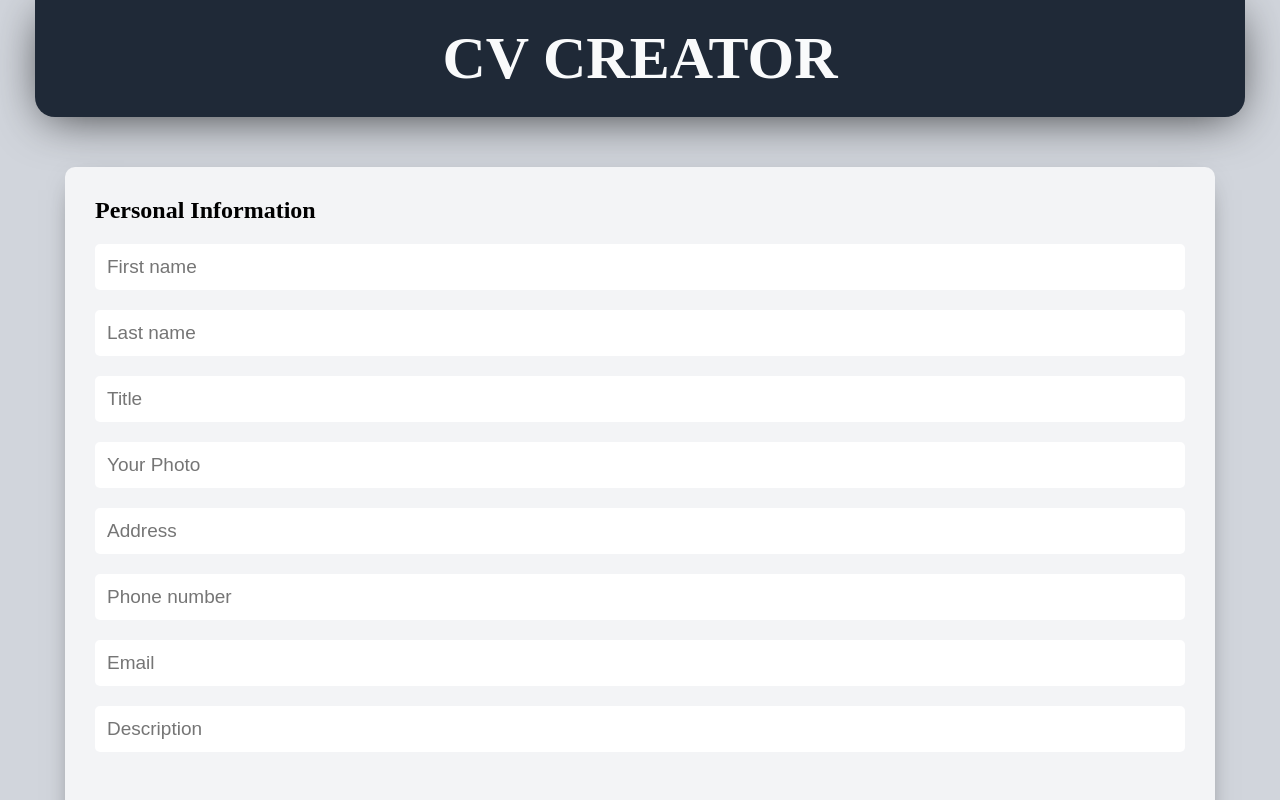
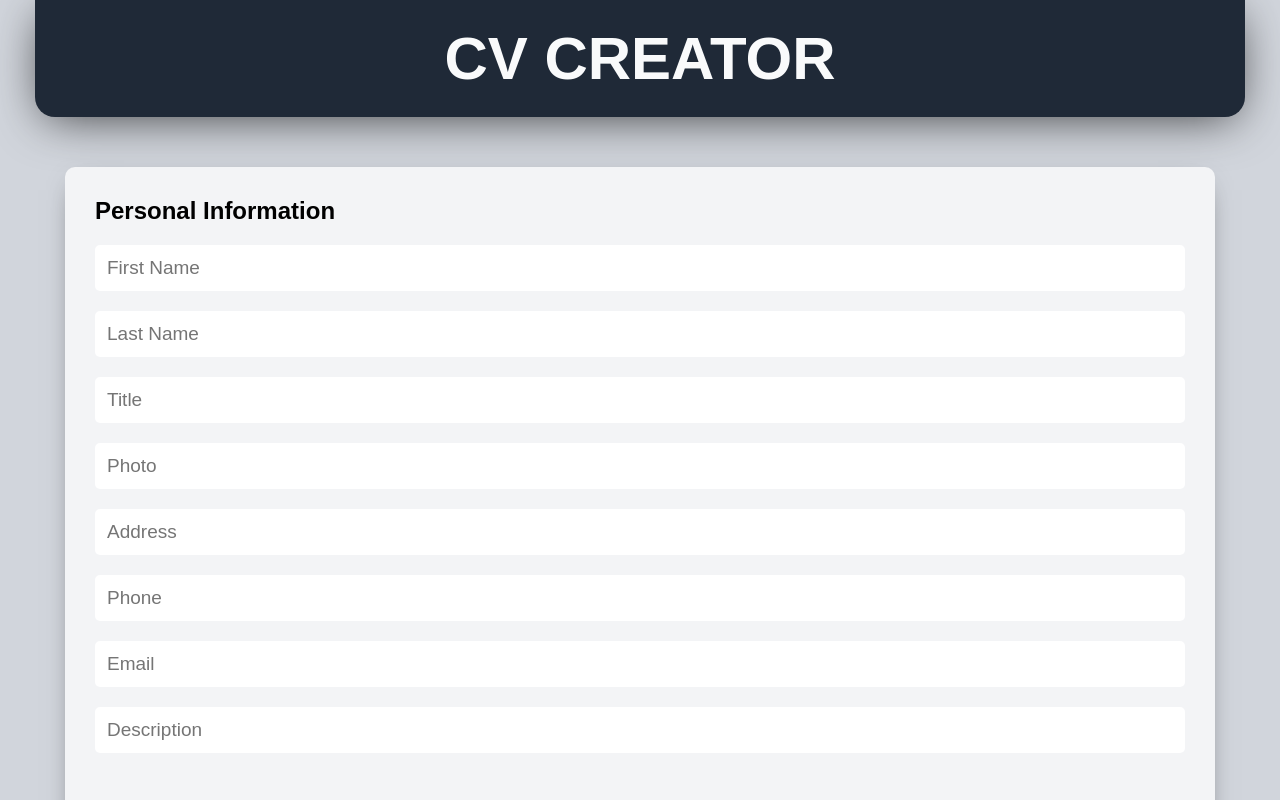
Before and after one commit to egorka193/cv-creator, a Vue app: page / in a window 1280 px wide. Shown: the top 800 px of the page. Built offline with nearby package versions, Linux system fonts and the light colour scheme; the HTML template or start-up script is replaced by a standard one.

Commit message:
Fix validation

```diff
--- a/src/App.vue
+++ b/src/App.vue
@@ -55,7 +55,7 @@ export default {
     const educations = ref([]);
 
     const changeGraph = (value, key) => {
-      console.log(value);
+      console.log(value, key);
       data.value[key] = value;
     };
     const searchPhoto = () => {
--- a/src/assets/base.css
+++ b/src/assets/base.css
@@ -4,6 +4,7 @@
   box-sizing: border-box;
   margin: 0;
   font-weight: normal;
+  font-family: Arial, Helvetica, sans-serif;
 }
 
 body {
--- a/src/components/InputText.vue
+++ b/src/components/InputText.vue
@@ -1,30 +1,42 @@
 <template>
   <div class="input-text">
-    <!-- <ValidateForm
-      @submit="onSubmit"
+    <input
+      :value="value"
+      :class="['input', errorMessage ? 'input-invalid' : '']"
+      :placeholder="placeholder"
+      type="text"
+      @input="onInput"
     >
-      <Field
-        type="email"
-        name="email"
-        :rules="validateEmail"
-      />
-      <ErrorMessage name="email" />
-    </ValidateForm> -->
-    <input
+    <span
+      class="error"
+    >
+      {{ errorMessage }}
+    </span>
+    <!-- <Field
+      :value="inputValue"
       class="input"
+      :placeholder="placeholder"
       type="text"
-      :placeholder="placeholder"
-      :value="inputValue"
+      :name="placeholder"
+      :rules="rule"
       @input="$emit('input', $event.target.value)"
-    >
-    <slot />
+    />
+    <ErrorMessage
+      class="error"
+      :name="placeholder"
+    /> -->
   </div>
 </template>
 
 <script>
+import { useField } from 'vee-validate';
 
 export default {
   props: {
+    rule: {
+      type: Function,
+      required: true,
+    },
     inputValue: {
       type: String,
       required: true,
@@ -33,29 +45,31 @@ export default {
       type: String,
       required: true,
     },
+    name: {
+      type: String,
+      required: false,
+      default: '',
+    },
   },
   emits: ['input'],
-  setup() {
-    const onSubmit = (values) => {
-      console.log(JSON.stringify(values, null, 2));
-    };
-    const validateEmail = (value) => {
-      // if the field is empty
-      if (!value) {
-        return 'This field is required';
-      }
-      // if the field is not a valid email
-      const regex = /^[A-Z0-9._%+-]+@[A-Z0-9.-]+\.[A-Z]{2,4}$/i;
-      if (!regex.test(value)) {
-        return 'This field must be a valid email';
-      }
-      // All is good
-      return true;
+  setup(props, context) {
+    const {
+      value,
+      errorMessage,
+      handleChange,
+    } = useField(props.name, props.rule, {
+      initialValue: props.inputValue,
+    });
+
+    const onInput = (val) => {
+      handleChange(val);
+      context.emit('input', val.target.value);
     };
 
     return {
-      onSubmit,
-      validateEmail,
+      value,
+      errorMessage,
+      onInput,
     };
   },
 };
@@ -69,7 +83,14 @@ export default {
   width: 100%;
   font-size: 19px;
 }
+.input-invalid{
+  border: 1px solid red;
+}
 .input-text{
   margin-bottom: 20px;
 }
+.error{
+  color: red;
+  font-size: 12px;
+}
 </style>
--- a/src/components/Questionnaire.vue
+++ b/src/components/Questionnaire.vue
@@ -3,16 +3,67 @@
     <h2 class="questionnaire__title">
       Personal Information
     </h2>
-      <!-- <InputText
-        :inputValue="inputsValues.firstName"
-        placeholder="First name"
-        @input="handleInput($event, 'firstName')"
-      > -->
     <ValidateForm
       class="questionnaire__inputs-wrapper"
       @submit="onSubmit"
     >
-      <div class="fields-wrapper">
+      <InputText
+        :inputValue="inputsValues.firstName"
+        placeholder="First Name"
+        :rule="validateValue"
+        name="firstValue"
+        @input="handleInput($event, 'firstName')"
+      />
+      <InputText
+        :inputValue="inputsValues.lastName"
+        placeholder="Last Name"
+        :rule="validateValue"
+        name="lastName"
+        @input="handleInput($event, 'lastName')"
+      />
+      <InputText
+        :inputValue="inputsValues.title"
+        placeholder="Title"
+        :rule="validateValue"
+        name="title"
+        @input="handleInput($event, 'title')"
+      />
+      <InputText
+        :inputValue="inputsValues.photo"
+        placeholder="Photo"
+        :rule="validateUrl"
+        name="photo"
+        @input="handleInput($event, 'photo')"
+      />
+      <InputText
+        :inputValue="inputsValues.address"
+        placeholder="Address"
+        :rule="validateValue"
+        name="address"
+        @input="handleInput($event, 'address')"
+      />
+      <InputText
+        :inputValue="inputsValues.phoneNumber"
+        placeholder="Phone"
+        :rule="validatePhoneNumber"
+        name="phoneNumber"
+        @input="handleInput($event, 'phoneNumber')"
+      />
+      <InputText
+        :inputValue="inputsValues.email"
+        placeholder="Email"
+        :rule="validateEmail"
+        name="email"
+        @input="handleInput($event, 'email')"
+      />
+      <InputText
+        :inputValue="inputsValues.description"
+        placeholder="Description"
+        :rule="validateDescription"
+        name="description"
+        @input="handleInput($event, 'description')"
+      />
+      <!-- <div class="fields-wrapper">
         <Field
           :inputValue="inputsValues.firstName"
           class="input"
@@ -131,44 +182,8 @@
           class="error"
           name="description"
         />
-      </div>
+      </div> -->
     </ValidateForm>
-      <!-- <InputText
-        :inputValue="inputsValues.lastName"
-        placeholder="Last name"
-        @input="handleInput($event, 'lastName')"
-      />
-      <InputText
-        :inputValue="inputsValues.title"
-        placeholder="Title"
-        @input="handleInput($event, 'title')"
-      />
-      <InputText
-        :inputValue="inputsValues.photo"
-        placeholder="Your photo"
-        @input="linkGenerate($event, 'photo')"
-      />
-      <InputText
-        :inputValue="inputsValues.address"
-        placeholder="Address"
-        @input="handleInput($event, 'address')"
-      />
-      <InputText
-        :inputValue="inputsValues.phoneNumber"
-        placeholder="Phone number"
-        @input="handleInput($event, 'phoneNumber')"
-      />
-      <InputText
-        :inputValue="inputsValues.email"
-        placeholder="Email"
-        @input="handleInput($event, 'email')"
-      />
-      <InputText
-        class="last-child"
-        :inputValue="inputsValues.description"
-        placeholder="Description"
-        @input="handleInput($event, 'description')"
-      /> -->
     <div class="questionnaire__title-wrapper">
       <h2 class="questionnaire__title">
         Experience
@@ -217,21 +232,26 @@
 </template>
 
 <script>
-import { Form as ValidateForm, Field, ErrorMessage } from 'vee-validate';
-// import InputText from './InputText.vue';
+import { Form as ValidateForm } from 'vee-validate';
 import CvButton from './CvButton.vue';
 import ExperienceForm from './ExperienceForm.vue';
 import EducationForm from './EducationForm.vue';
+import InputText from './InputText.vue';
+import {
+  validateEmail,
+  validateUrl,
+  validateValue,
+  validateDescription,
+  validatePhoneNumber,
+} from './utils/rules';
 
 export default {
   components: {
-    // InputText,
+    InputText,
     CvButton,
     ExperienceForm,
     EducationForm,
     ValidateForm,
-    Field,
-    ErrorMessage,
   },
   props: {
     inputsValues: {
@@ -262,53 +282,6 @@ export default {
     function onSubmit(values) {
       console.log(JSON.stringify(values, null, 2));
     }
-    const validateEmail = (value) => {
-      if (!value) {
-        return 'This field is required';
-      }
-      const regex = /^[A-Z0-9._%+-]+@[A-Z0-9.-]+\.[A-Z]{2,4}$/i;
-      if (!regex.test(value)) {
-        return 'This field must be a valid email';
-      }
-      return true;
-    };
-    const validateValue = (value) => {
-      if (!value) {
-        return 'This field is required';
-      }
-      return true;
-    };
-    const validateDescription = (value) => {
-      if (!value) {
-        return 'This field is required';
-      }
-      const str = value;
-      if (str.length < 50) {
-        return 'This field minimum allowed is 50 symbols';
-      }
-      return true;
-    };
-    const validatePhoneNumber = (value) => {
-      if (!value) {
-        return 'This field is required';
-      }
-      const regex = /^(\s*)?(\+)?([- _():=+]?\d[- _():=+]?){10,14}(\s*)?$/;
-      if (!regex.test(value)) {
-        return 'This field must be a valid phone';
-      }
-      return true;
-    };
-    const validateUrl = (value) => {
-      if (!value) {
-        return 'This field is required';
-      }
-      // eslint-disable-next-line max-len, no-useless-escape
-      const regex = /https?:\/\/(www\.)?[-a-zA-Z0-9@:%._\+~#=]{2,256}\.[a-z]{2,4}\b([-a-zA-Z0-9@:%_\+.~#?&//=]*)/;
-      if (!regex.test(value)) {
-        return 'This field must be a valid URL';
-      }
-      return true;
-    };
     const handleInput = (value, key) => {
       console.log(value, key);
       context.emit('handleInput', value, key);
@@ -352,12 +325,12 @@ export default {
       clickOnReset,
       linkGenerate,
       generatePdf,
+      onSubmit,
       validateEmail,
+      validateUrl,
       validateValue,
-      validateUrl,
-      onSubmit,
+      validateDescription,
       validatePhoneNumber,
-      validateDescription,
     };
   },
 };
@@ -401,12 +374,4 @@ export default {
   width: 100%;
   font-size: 19px;
 }
-.fields-wrapper{
-  margin-bottom: 20px;
-}
-.error{
-  color: red;
-  font-weight: 600;
-  font-size: 20px;
-}
 </style>
--- /dev/null
+++ b/src/components/utils/rules.js
@@ -0,0 +1,55 @@
+const validateEmail = (value) => {
+  if (!value) {
+    return 'This field is required';
+  }
+  const regex = /^[A-Z0-9._%+-]+@[A-Z0-9.-]+\.[A-Z]{2,4}$/i;
+  if (!regex.test(value)) {
+    return 'This field must be a valid email';
+  }
+  return true;
+};
+const validateValue = (value) => {
+  if (!value) {
+    return 'This field is required';
+  }
+  return true;
+};
+const validateDescription = (value) => {
+  if (!value) {
+    return 'This field is required';
+  }
+  const str = value;
+  if (str.length < 50) {
+    return 'This field minimum allowed is 50 symbols';
+  }
+  return true;
+};
+const validatePhoneNumber = (value) => {
+  if (!value) {
+    return 'This field is required';
+  }
+  const regex = /^(\s*)?(\+)?([- _():=+]?\d[- _():=+]?){10,14}(\s*)?$/;
+  if (!regex.test(value)) {
+    return 'This field must be a valid phone';
+  }
+  return true;
+};
+const validateUrl = (value) => {
+  if (!value) {
+    return 'This field is required';
+  }
+  // eslint-disable-next-line max-len, no-useless-escape
+  const regex = /https?:\/\/(www\.)?[-a-zA-Z0-9@:%._\+~#=]{2,256}\.[a-z]{2,4}\b([-a-zA-Z0-9@:%_\+.~#?&//=]*)/;
+  if (!regex.test(value)) {
+    return 'This field must be a valid URL';
+  }
+  return true;
+};
+
+export {
+  validateEmail,
+  validateUrl,
+  validateValue,
+  validateDescription,
+  validatePhoneNumber,
+};
```
